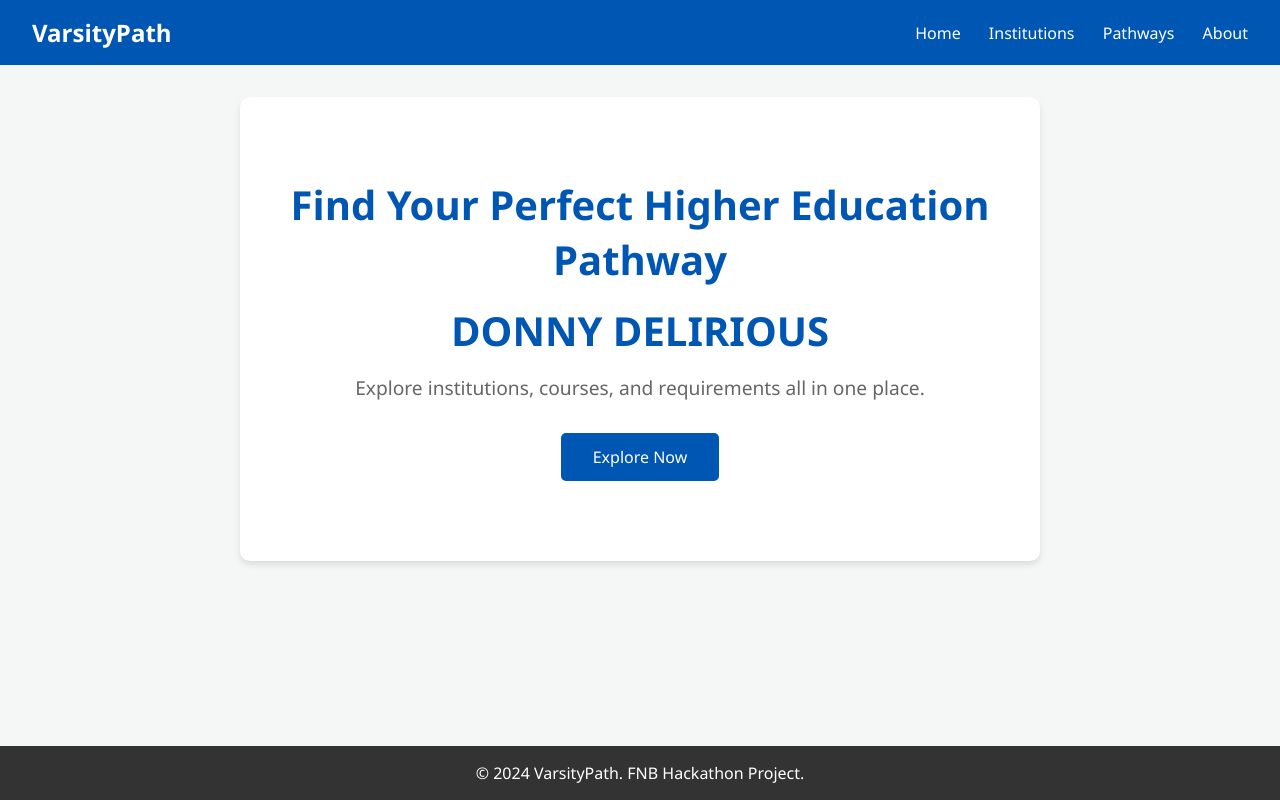
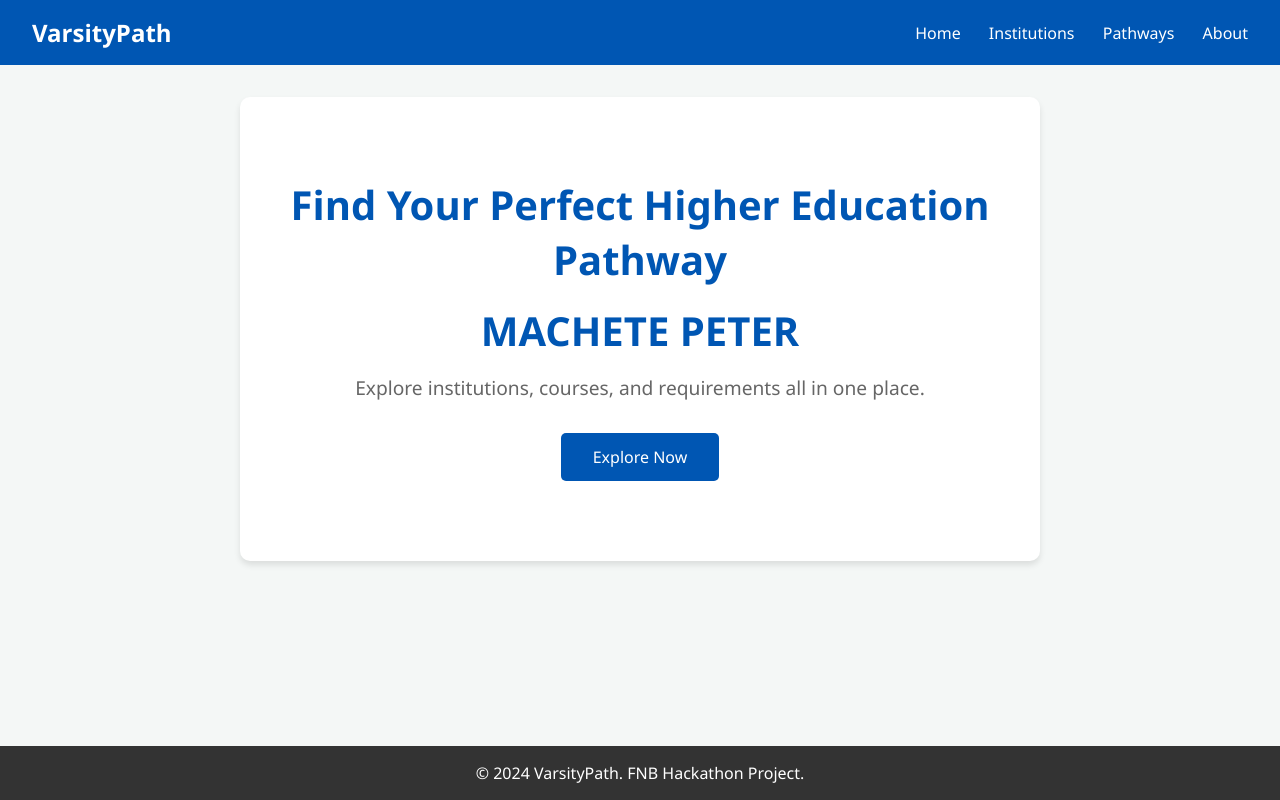
Before and after one commit to MariaCodes-art/VarsityPath, a plain HTML site: page index.html in a window 1280 px wide. Drawn offline with Linux system fonts and the light colour scheme.

Commit message:
peter the soft engineer

```diff
--- a/index.html
+++ b/index.html
@@ -22,7 +22,7 @@
         <!-- Hero Section -->
         <section id="heroSection" class="hero">
             <h1>Find Your Perfect Higher Education Pathway</h1>
-             <h1>DONNY DELIRIOUS</h1>
+             <h1>MACHETE PETER</h1>
             <p>Explore institutions, courses, and requirements all in one place.</p>
             <button id="exploreBtn">Explore Now</button>
         </section>
```
